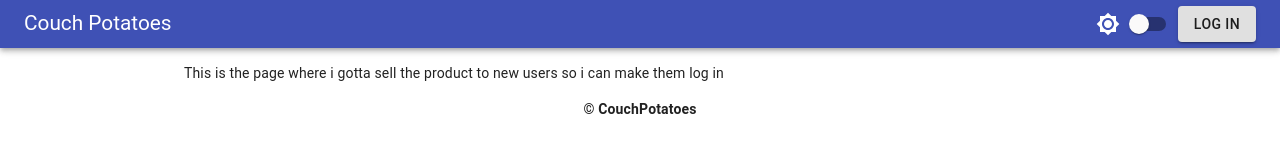
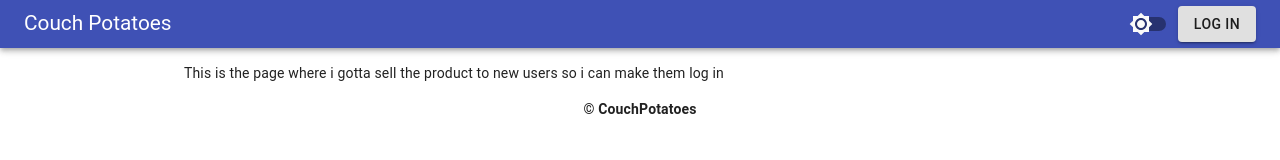
Before and after one commit to xhuliodo/couch-potatoes, a React (Create React App) app in the folder client/: page / in a window 1280 px wide. Shown: the top 160 px of the page. Built offline with nearby package versions, Linux system fonts and the light colour scheme; no server answers.

Commit message:
mendja eshte gje e madhe ne kete ore, cte bejne 2 px

```diff
--- /dev/null
+++ b/client/src/components/MenuBar.css
@@ -0,0 +1,3 @@
+.MuiSwitch-switchBase {
+    top: -2px !important;
+  }
--- a/client/src/components/MenuBar.js
+++ b/client/src/components/MenuBar.js
@@ -17,8 +17,12 @@ import {
   Switch,
 } from "@material-ui/core";
 
+// mendja eshte gje e madhe, tek file per 2 px XD
+import "./MenuBar.css";
+
 // auth
 import { useAuth0 } from "@auth0/auth0-react";
+import { Brightness3 } from "@material-ui/icons";
 
 const useStyles = makeStyles((theme) => ({
   grow: {
@@ -123,9 +127,10 @@ export default function MenuBar({ darkThemeIcon, darkTheme, setDarkTheme }) {
           </Typography>
           <div className={classes.grow} />
           <div>
-            {darkThemeIcon}
             <Switch
               checked={darkTheme}
+              icon={darkThemeIcon}
+              checkedIcon={!darkTheme ? null : <Brightness3 />}
               onChange={() => {
                 localStorage.setItem("darkMode", !darkTheme);
                 setDarkTheme(!darkTheme);
```
